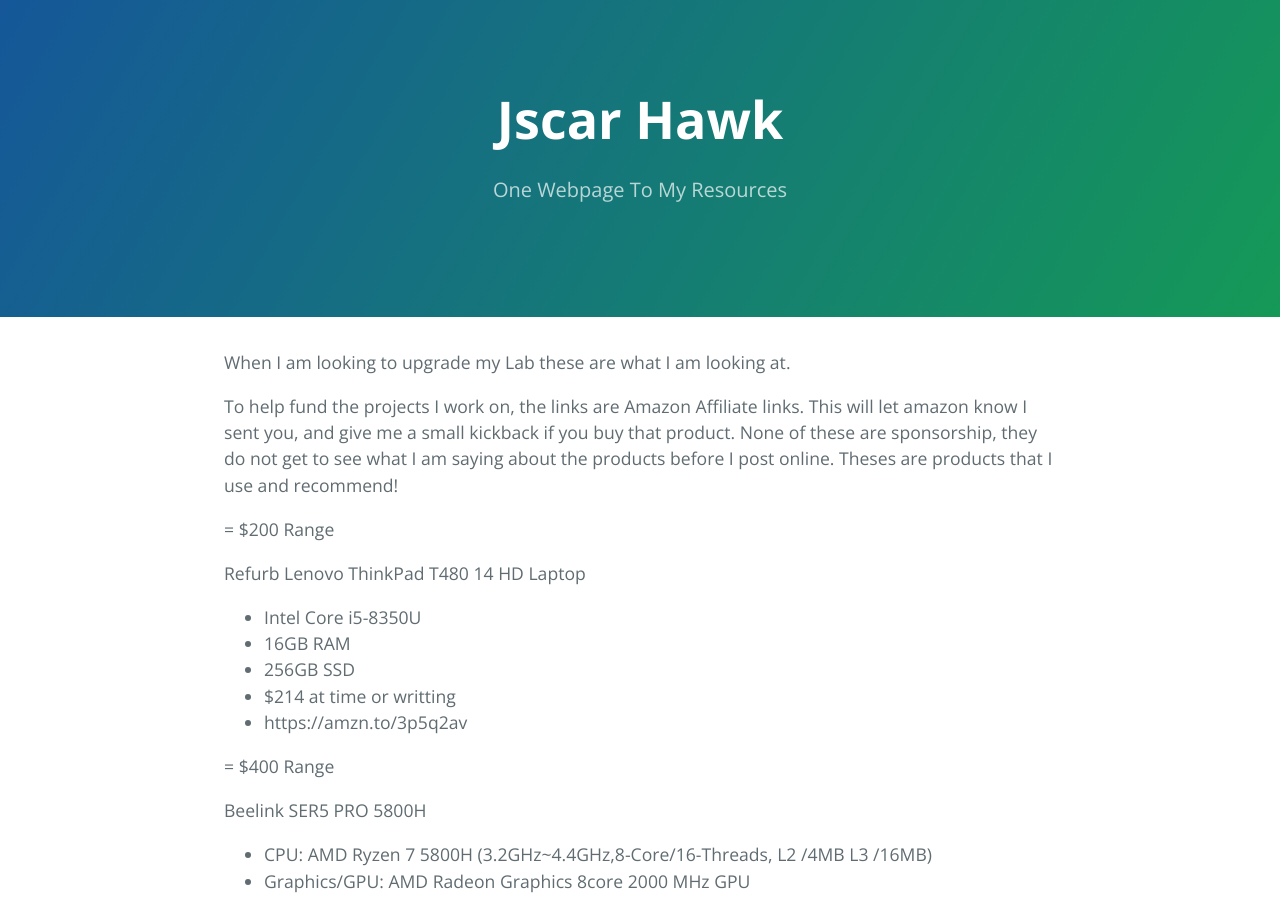
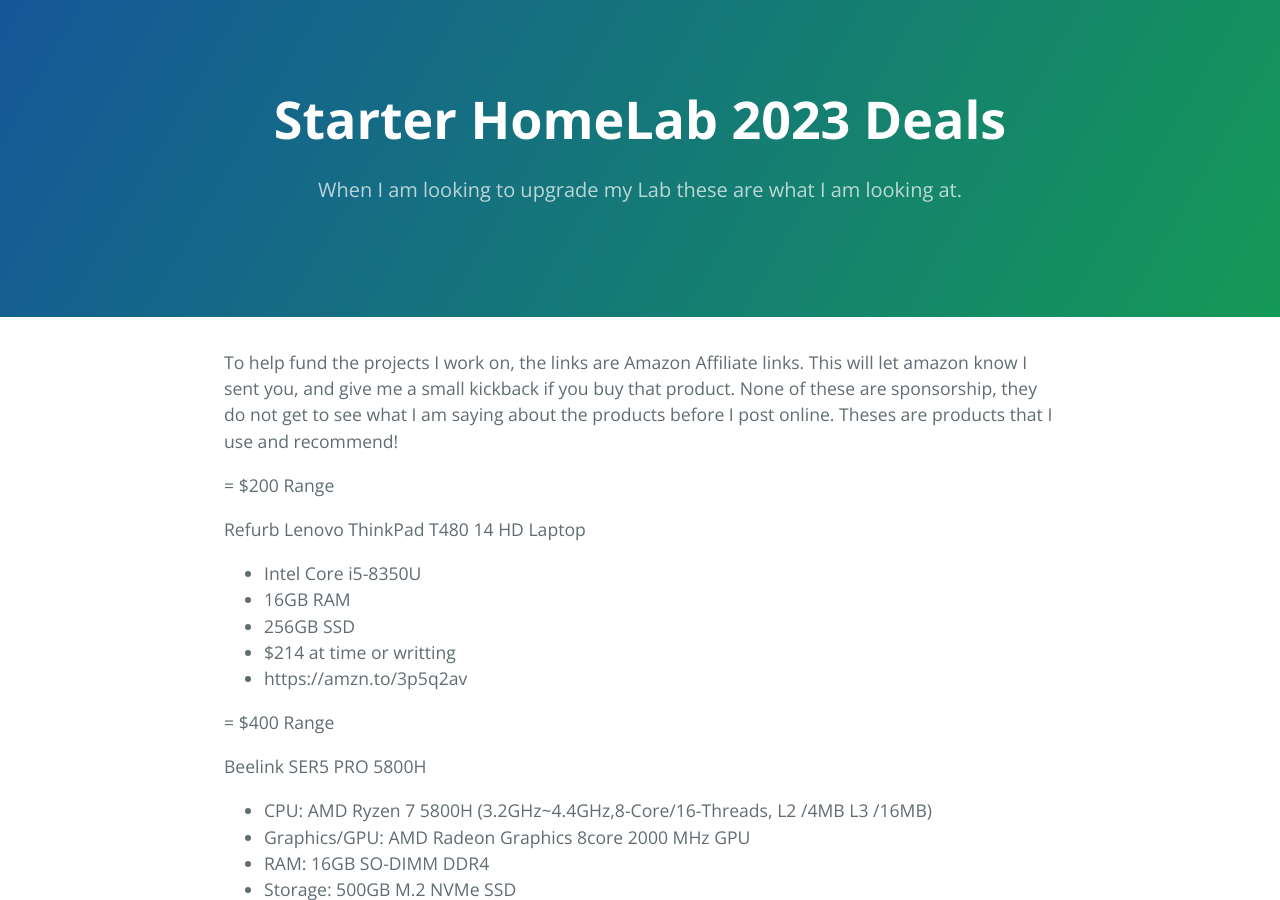
Before and after one commit to jscar-hawk/jscar-hawk.github.io, a Jekyll site: the page built from docs/Starter-HomeLab-2023.md, in a window 1280 px wide and 900 px high. Built offline with Jekyll 4.4.1, drawn with Linux system fonts in a browser that asks for light colours; our own code applies the rules of GitHub Pages for plain Markdown files.

Commit message:
Update Starter-HomeLab-2023.md

```diff
--- a/docs/Starter-HomeLab-2023.md
+++ b/docs/Starter-HomeLab-2023.md
@@ -1,4 +1,8 @@
-When I am looking to upgrade my Lab these are what I am looking at.
+---
+layout: default
+title: Starter HomeLab 2023 Deals
+description: When I am looking to upgrade my Lab these are what I am looking at.
+---
 
 To help fund the projects I work on, the links are Amazon Affiliate links. This will let amazon know I sent you, and give me a small kickback if you buy that product. None of these are sponsorship, they do not get to see what I am saying about the products before I post online. Theses are products that I use and recommend!
 
```
